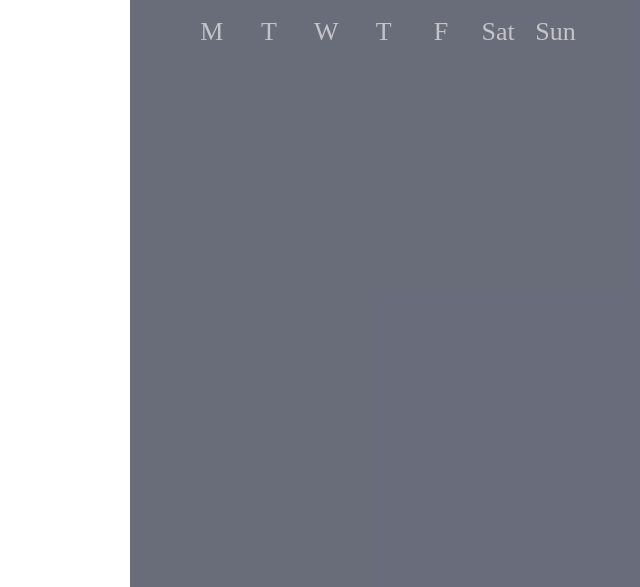
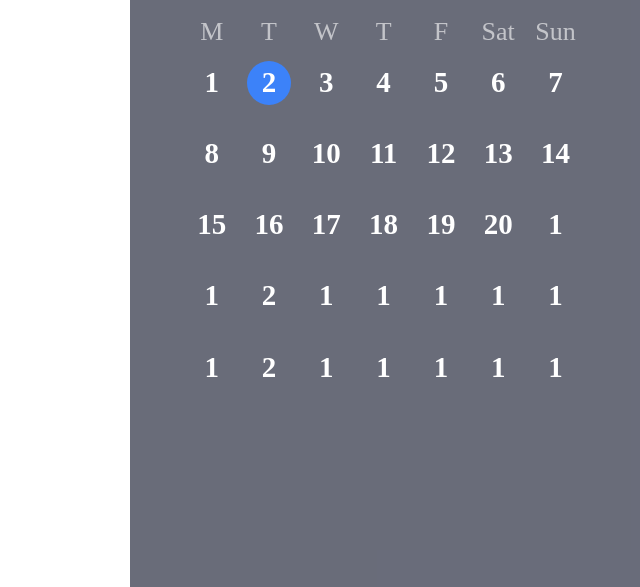
Before and after one commit to bcherepakha/fe2804, a plain HTML site: page Lesson3/calendar.html in a window 1280 px wide. Shown: the part 213-800 px from the top of the page, without its empty margins (640-1280 px from the left). Drawn offline with Linux system fonts and the light colour scheme.

Commit message:
Lesson 5

```diff
--- a/Lesson3/calendar.html
+++ b/Lesson3/calendar.html
@@ -133,11 +133,71 @@
             text-align: center;
 
             font-size: 26px;
-            line-height: 30px;
+            line-height: 1.1539;
             color: #FFFFFF;
 
             mix-blend-mode: normal;
             opacity: 0.6;
+        }
+
+        .calendar__days {
+            margin: 0;
+            padding: 0;
+            list-style: none;
+
+            display: flex;
+            flex-wrap: wrap;
+        }
+
+        .calendar__day {
+            flex-basis: 13%;
+            flex-shrink: 0;
+            flex-grow: 1;
+
+            padding: 1.07vw 0;
+
+            font-size: 29px;
+
+            display: flex;
+            justify-content: center;
+        }
+
+        /* aside = 799/2334 */
+        /* p: 4.37 + 4.11 = 8.48% */
+        /* li: 13.0742 % */
+        /* a: 3.4276% */
+
+        .calendar__day a {
+            position: relative;
+            z-index: 1;
+
+            display: block;
+
+            font-weight: bold;
+            font-size: inherit;
+
+            text-align: center;
+            text-decoration: none;
+
+            width: 3.4276vw;
+            height: 3.4276vw;
+            line-height: 3.4276vw;
+
+            color: #FFFFFF;
+        }
+
+        .calendar__day a:hover::after,
+        .calendar__day--current a::after {
+            content: '';
+            position: absolute;
+            top: 0;
+            left: 0;
+            width: 100%;
+            height: 100%;
+            background: #3C82F9;
+            border-radius: 50%;
+
+            z-index: -1;
         }
     </style>
 </head>
@@ -174,7 +234,7 @@
                 </button>
             </div>
             <ol class="calendar__day-names">
-                <li class="calendar__day-name">M</li>
+                <li class="calendar__day-name calendar__day-name--current">M</li>
                 <li class="calendar__day-name">T</li>
                 <li class="calendar__day-name">W</li>
                 <li class="calendar__day-name">T</li>
@@ -183,6 +243,111 @@
                 <li class="calendar__day-name">Sun</li>
             </ol>
             <ol class="calendar__days">
+                <li class="calendar__day">
+                    <a href="#">1</a>
+                </li>
+                <li class="calendar__day calendar__day--current">
+                    <a href="#">2</a>
+                </li>
+                <li class="calendar__day">
+                    <a href="#">3</a>
+                </li>
+                <li class="calendar__day">
+                    <a href="#">4</a>
+                </li>
+                <li class="calendar__day">
+                    <a href="#">5</a>
+                </li>
+                <li class="calendar__day">
+                    <a href="#">6</a>
+                </li>
+                <li class="calendar__day">
+                    <a href="#">7</a>
+                </li>
+                <li class="calendar__day">
+                    <a href="#">8</a>
+                </li>
+                <li class="calendar__day">
+                    <a href="#">9</a>
+                </li>
+                <li class="calendar__day">
+                    <a href="#">10</a>
+                </li>
+                <li class="calendar__day">
+                    <a href="#">11</a>
+                </li>
+                <li class="calendar__day">
+                    <a href="#">12</a>
+                </li>
+                <li class="calendar__day">
+                    <a href="#">13</a>
+                </li>
+                <li class="calendar__day">
+                    <a href="#">14</a>
+                </li>
+                <li class="calendar__day">
+                    <a href="#">15</a>
+                </li>
+                <li class="calendar__day">
+                    <a href="#">16</a>
+                </li>
+                <li class="calendar__day">
+                    <a href="#">17</a>
+                </li>
+                <li class="calendar__day">
+                    <a href="#">18</a>
+                </li>
+                <li class="calendar__day">
+                    <a href="#">19</a>
+                </li>
+                <li class="calendar__day">
+                    <a href="#">20</a>
+                </li>
+                <li class="calendar__day">
+                    <a href="#">1</a>
+                </li>
+                <li class="calendar__day">
+                    <a href="#">1</a>
+                </li>
+                <li class="calendar__day">
+                    <a href="#">2</a>
+                </li>
+                <li class="calendar__day">
+                    <a href="#">1</a>
+                </li>
+                <li class="calendar__day">
+                    <a href="#">1</a>
+                </li>
+                <li class="calendar__day">
+                    <a href="#">1</a>
+                </li>
+                <li class="calendar__day">
+                    <a href="#">1</a>
+                </li>
+                <li class="calendar__day">
+                    <a href="#">1</a>
+                </li>
+                <li class="calendar__day">
+                    <a href="#">1</a>
+                </li>
+                <li class="calendar__day">
+                    <a href="#">2</a>
+                </li>
+                <li class="calendar__day">
+                    <a href="#">1</a>
+                </li>
+                <li class="calendar__day">
+                    <a href="#">1</a>
+                </li>
+                <li class="calendar__day">
+                    <a href="#">1</a>
+                </li>
+                <li class="calendar__day">
+                    <a href="#">1</a>
+                </li>
+                <li class="calendar__day">
+                    <a href="#">1</a>
+                </li>
             </ol>
         </div>
 
```
Also changed, not shown: Lesson5/gridDemo/gridDemo.css (added, +159 -0 lines), Lesson5/gridDemo/gridDemo.html (added, +47 -0 lines), Lesson5/simpleLayout/index.css (added, +72 -0 lines), Lesson5/simpleLayout/index.html (added, +17 -0 lines), Lesson5/README.md (added), Lesson5/grid.jpg (added), Lesson5/gridDemo/gridDemo1.png (added), Lesson5/gridDemo/gridDemo2.png (added), Lesson5/simpleLayout/readme.md (added).
